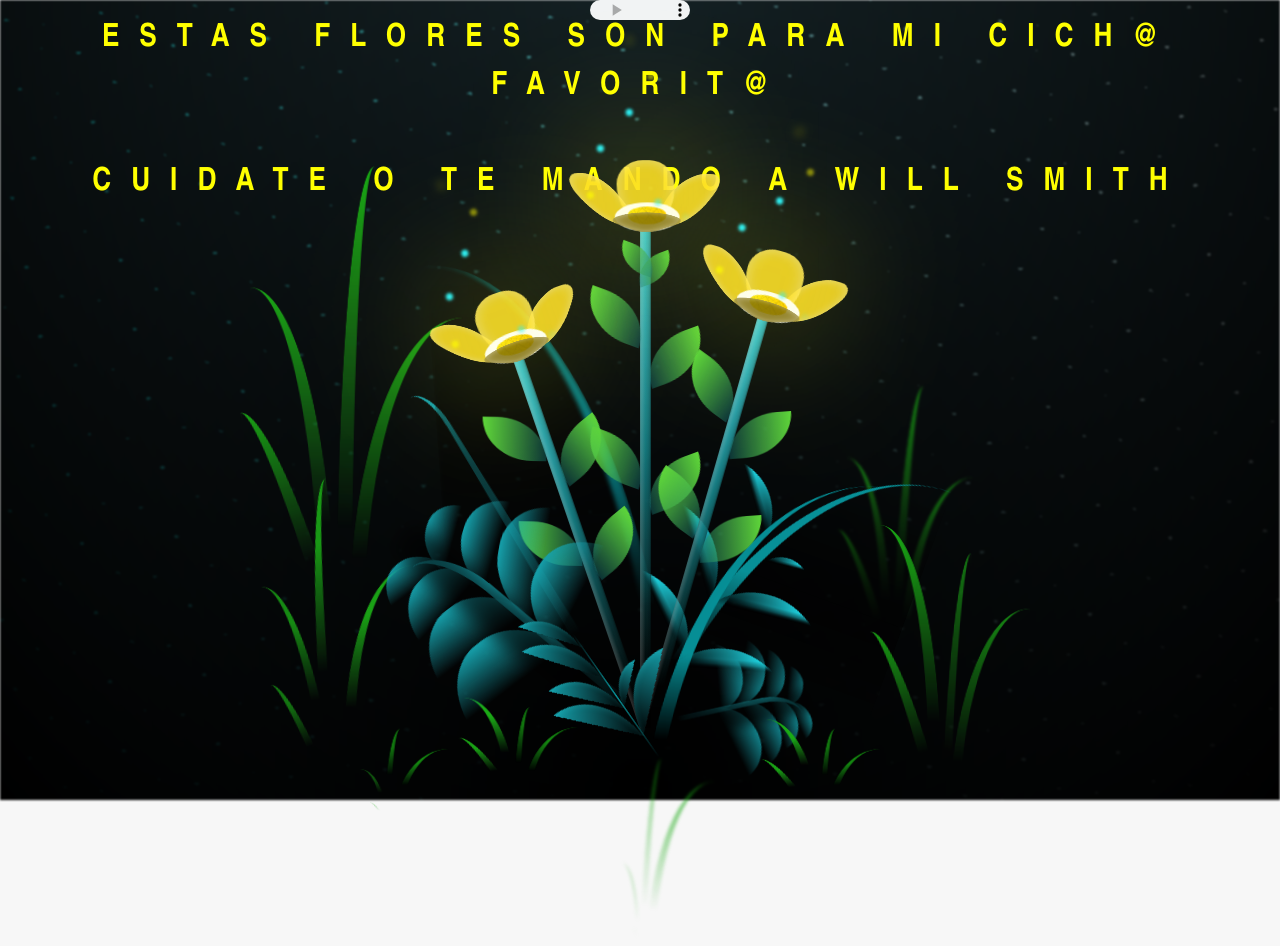
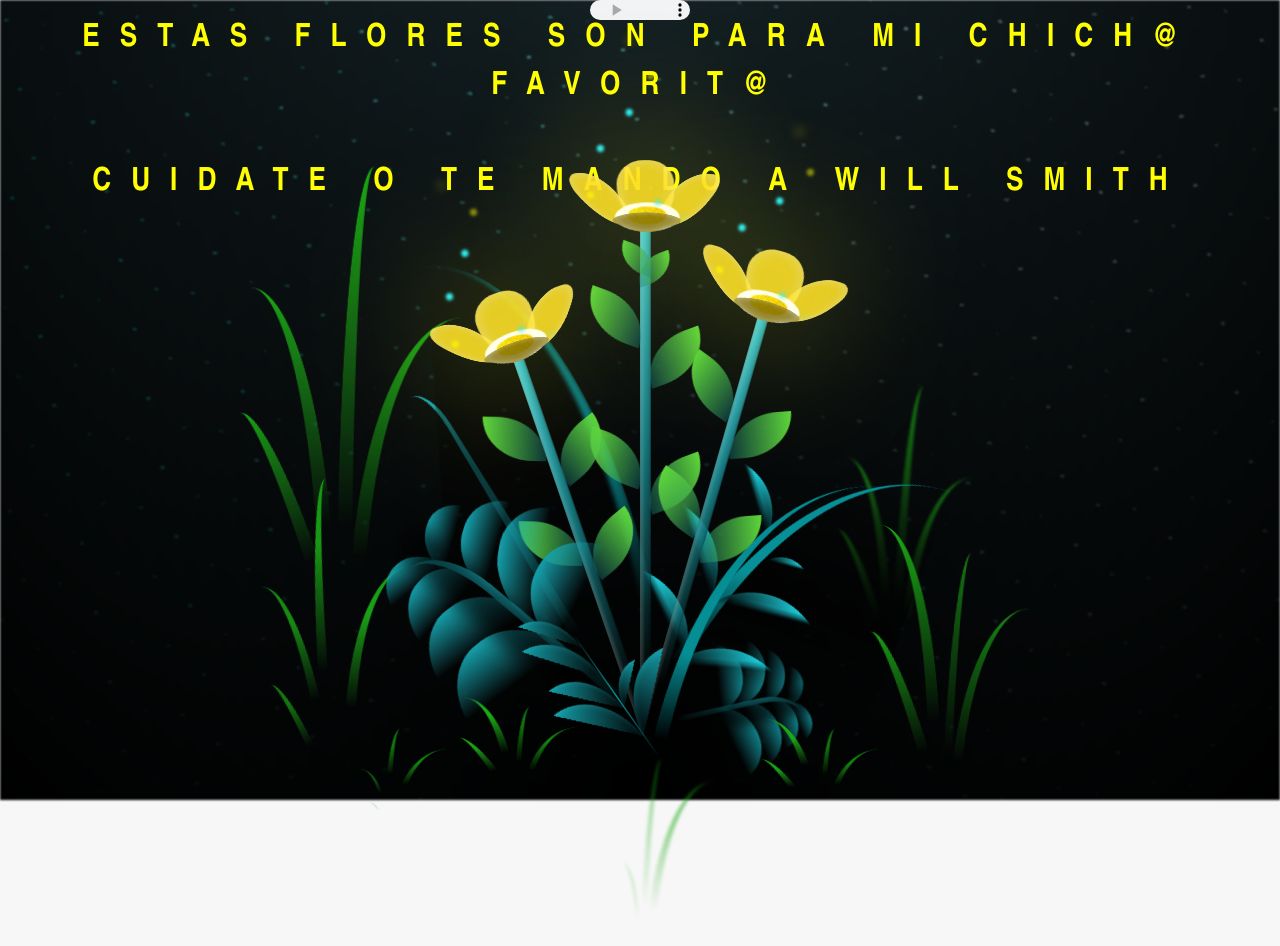
Before and after one commit to Cesar-Espinoza-Olortegui/site, a plain HTML site: page flower.html in a window 1280 px wide. Drawn offline with Linux system fonts and the light colour scheme.

Commit message:
Add files via upload

```diff
--- a/flower.html
+++ b/flower.html
@@ -14,7 +14,7 @@
 
     </div>
 
-    <h1 class="titulo">ESTAS FLORES SON PARA MI CICH@ FAVORIT@ <br> <br>
+    <h1 class="titulo">ESTAS FLORES SON PARA MI CHICH@ FAVORIT@ <br> <br>
       CUIDATE O TE MANDO A WILL SMITH</h1>
     <div class="night"></div>
     <div class="flowers">
```
